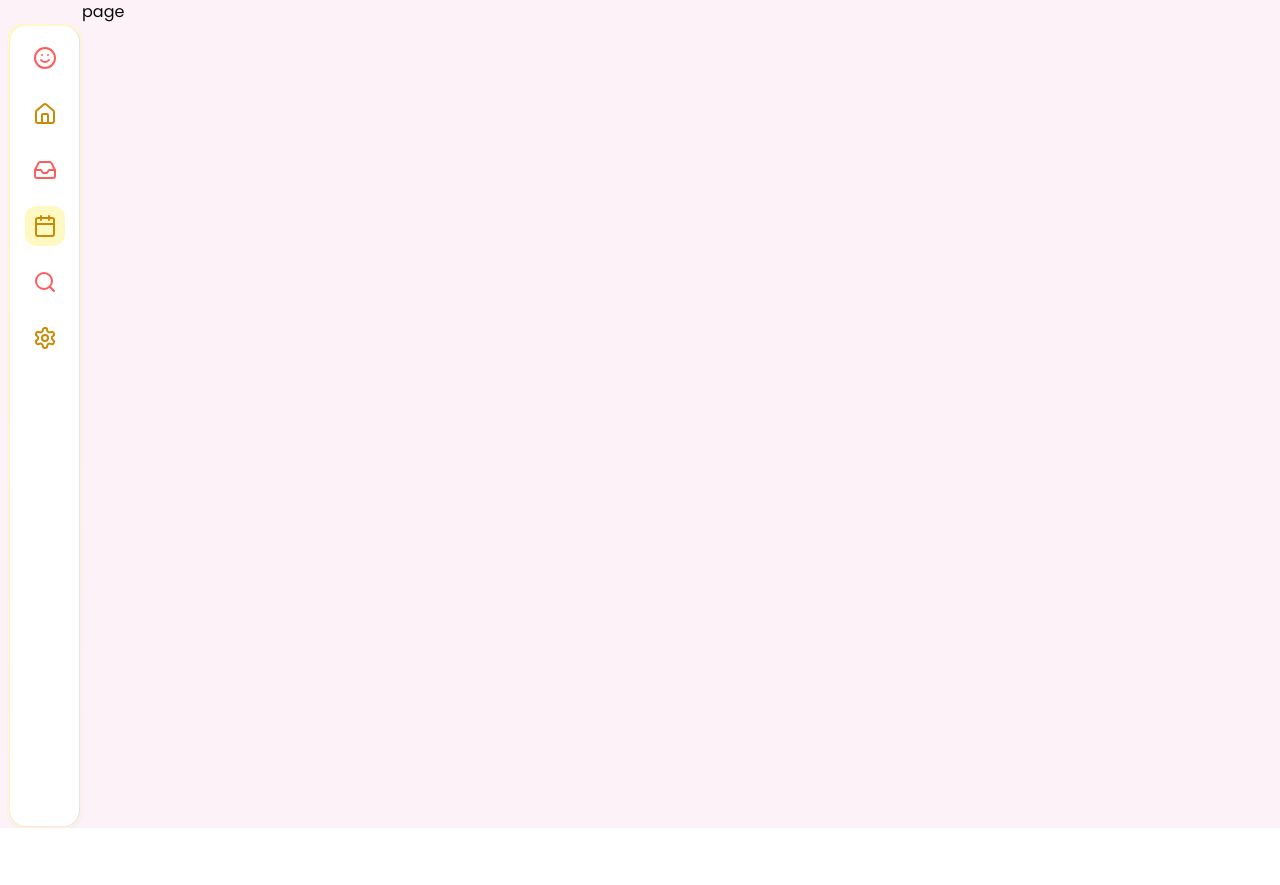
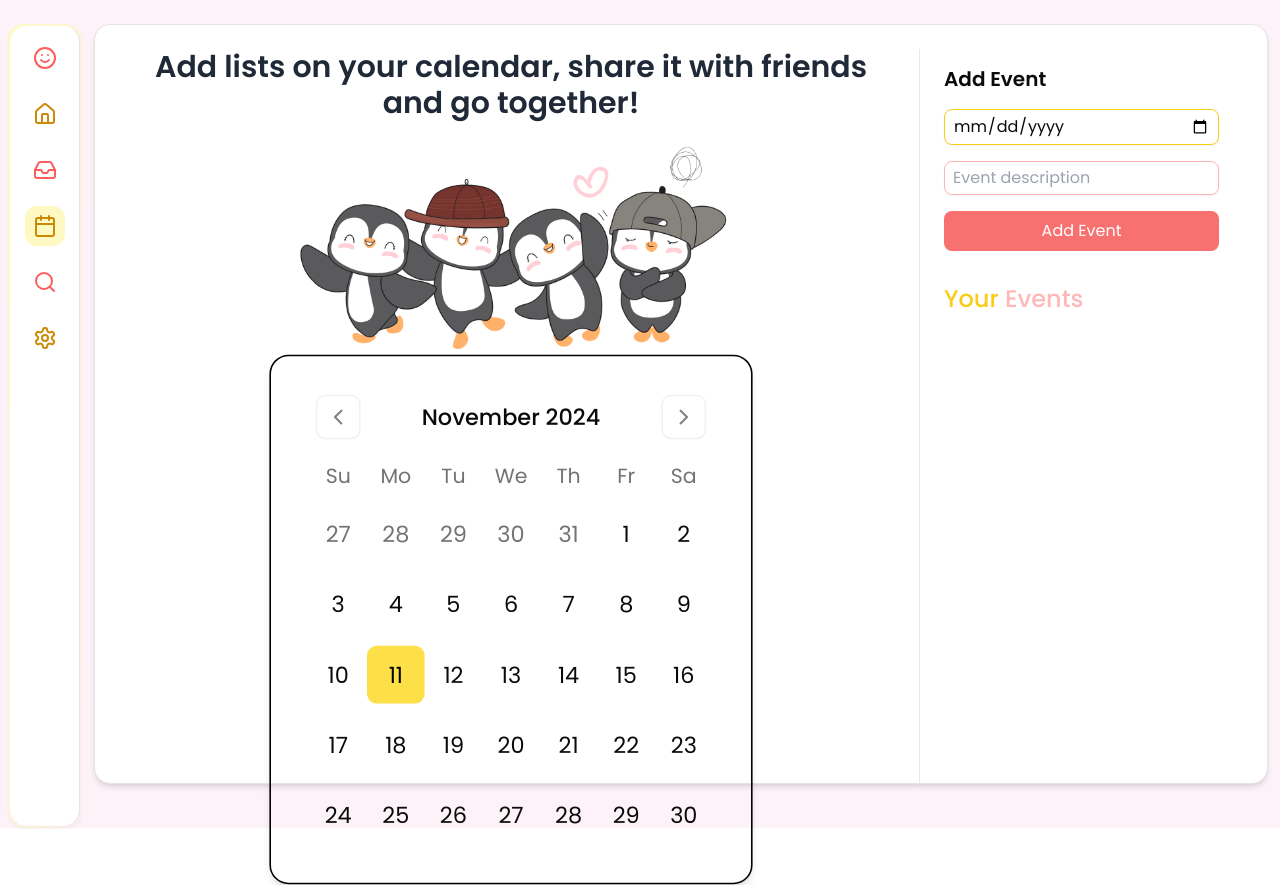
Before and after one commit to DilashaShakya/SaathiVerse, a Next.js app in the folder client/: page /users/calendar in a window 1280 px wide. Before the commit the page ends 828 px from the top, so only its background shows below. Built offline with nearby package versions, Linux system fonts and the light colour scheme.

Commit message:
added calendar UI

```diff
--- a/client/package.json
+++ b/client/package.json
@@ -24,6 +24,7 @@
     "axios": "^1.7.7",
     "class-variance-authority": "^0.7.1",
     "clsx": "^2.1.1",
+    "date-fns": "^3.6.0",
     "dotenv": "^16.4.7",
     "formik": "^2.4.6",
     "lucide-react": "^0.456.0",
@@ -31,6 +32,7 @@
     "next": "^15.0.3",
     "next-themes": "^0.4.6",
     "react": "^18.3.1",
+    "react-day-picker": "^8.10.1",
     "react-dom": "^18.3.1",
     "react-hook-form": "^7.54.2",
     "react-hot-toast": "^2.5.2",
--- a/client/src/app/users/calendar/page.js
+++ b/client/src/app/users/calendar/page.js
@@ -1,10 +1,98 @@
-'use client'
-import React from 'react'
+"use client";
+import React, { useState } from "react";
+import { Calendar } from "@/components/ui/calendar";
+import { format } from "date-fns";
+import Image from "next/image";
+import { Card, CardContent } from "@/components/ui/card";
 
-const page = () => {
+export default function CalendarWithEvents() {
+  const [date, setDate] = useState();
+  const [eventDate, setEventDate] = useState("");
+  const [eventText, setEventText] = useState("");
+  const [events, setEvents] = useState({});
+
+  const handleAddEvent = () => {
+    if (eventDate && eventText) {
+      setEvents((prev) => ({
+        ...prev,
+        [eventDate]: eventText,
+      }));
+      setEventText("");
+    }
+  };
+
+  const eventDates = Object.keys(events).map((d) => new Date(d));
+
   return (
-    <div className='font-[poppins]'>page</div>
-  )
+    <Card className="w-[98%] h-[95vh] mx-auto mt-6 rounded-2xl p-6 shadow-md bg-white bg-white mt-6 ml-3 mr-6">
+  <CardContent className="font-[poppins] flex justify-between gap-10">
+    {/* Left: Calendar with penguin */}
+    <div className="flex flex-col items-center text-center flex-1">
+      <h1 className="font-semibold text-3xl text-gray-800 mb-2">
+        Add lists on your calendar, share it with friends and go together!
+      </h1>
+
+      {/* 🐧 Penguin image above calendar */}
+      <Image
+        src="/calendarpenguin.png"
+        alt="Penguin"
+        width={450}
+        height={450}
+        className="mb-8 "
+      />
+
+      {/* Calendar */}
+      <div className="mt-2">
+        <Calendar
+          mode="single"
+          selected={date}
+          onSelect={setDate}
+          className="rounded-xl border border-black p-4 shadow-md transform scale-[1.6] p-6 mt-8"
+          modifiers={{ hasEvent: eventDates }}
+          modifiersClassNames={{
+            hasEvent:
+              "relative after:content-[''] after:absolute after:bottom-1 after:left-1/2 after:-translate-x-1/2 after:w-1.5 after:h-1.5 after:rounded-full after:bg-pink-500",
+          }}
+        />
+      </div>
+    </div>
+
+    {/* Right: Event Form */}
+    <div className="w-[300px] flex flex-col gap-4 border-l border-gray-200 pl-6 pt-4">
+      <h2 className="text-xl font-semibold ">Add Event</h2>
+      <input
+        type="date"
+        value={eventDate}
+        onChange={(e) => setEventDate(e.target.value)}
+        className="border border-yellow-400 px-2 py-1 rounded-lg shadow-sm"
+      />
+      <input
+        type="text"
+        placeholder="Event description"
+        value={eventText}
+        onChange={(e) => setEventText(e.target.value)}
+        className="border border-pink-300 px-2 py-1 rounded-lg shadow-sm"
+      />
+      <button
+        onClick={handleAddEvent}
+        className="bg-red-400 text-white px-4 py-2 rounded-lg hover:bg-yellow-500 transition"
+      >
+        Add Event
+      </button>
+
+      <div className="mt-4">
+        <h3 className="font-medium mb-1 text-2xl"><span className="text-yellow-400">Your </span><span className="text-pink-300">Events</span></h3>
+        <ul className="text-left text-sm text-gray-700">
+          {Object.entries(events).map(([d, e], i) => (
+            <li key={i}>
+              <strong>{format(new Date(d), "MMM d")}:</strong> {e}
+            </li>
+          ))}
+        </ul>
+      </div>
+    </div>
+  </CardContent>
+</Card>
+
+  );
 }
-
-export default page
--- a/client/src/components/ui/app-sidebar.jsx
+++ b/client/src/components/ui/app-sidebar.jsx
@@ -34,7 +34,7 @@ export function AppSidebar() {
   ]
 
   return (
-    <div className="ml-2 mt-6 rounded-2xl p-[2px] bg-gradient-to-br from-yellow-100 to-pink-100 shadow-sm">
+    <div className="ml-2  mt-6 rounded-2xl p-[2px] bg-gradient-to-br from-yellow-100 to-pink-100 shadow-sm">
       <Sidebar className="bg-white rounded-2xl w-[70px] p-3 flex flex-col items-center">
         <SidebarContent>
           <SidebarGroup>
--- /dev/null
+++ b/client/src/components/ui/calendar.jsx
@@ -0,0 +1,70 @@
+"use client";
+
+import * as React from "react";
+import { ChevronLeft, ChevronRight } from "lucide-react";
+import { DayPicker } from "react-day-picker";
+
+import { cn } from "@/lib/utils";
+import { buttonVariants } from "@/components/ui/button";
+
+function Calendar({
+  className,
+  classNames,
+  showOutsideDays = true,
+  ...props
+}) {
+  return (
+    <DayPicker
+      showOutsideDays={showOutsideDays}
+      className={cn("p-3", className)}
+      classNames={{
+        months: "flex flex-col sm:flex-row space-y-4 sm:space-x-4 sm:space-y-0",
+        month: "space-y-4",
+        caption: "flex justify-center pt-1 relative items-center",
+        caption_label: "text-sm font-medium",
+        nav: "space-x-1 flex items-center",
+        nav_button: cn(
+          buttonVariants({ variant: "outline" }),
+          "h-7 w-7 bg-transparent p-0 opacity-50 hover:opacity-100"
+        ),
+        nav_button_previous: "absolute left-1",
+        nav_button_next: "absolute right-1",
+        table: "w-full border-collapse space-y-1",
+        head_row: "flex",
+        head_cell:
+          "text-muted-foreground rounded-md w-9 font-normal text-[0.8rem]",
+        row: "flex w-full mt-2",
+        cell: "h-9 w-9 text-center text-sm p-0 relative [&:has([aria-selected].day-range-end)]:rounded-r-md [&:has([aria-selected].day-outside)]:bg-accent/50 [&:has([aria-selected])]:bg-accent first:[&:has([aria-selected])]:rounded-l-md last:[&:has([aria-selected])]:rounded-r-md focus-within:relative focus-within:z-20",
+        day: cn(
+          buttonVariants({ variant: "ghost" }),
+          "h-9 w-9 p-0 font-normal aria-selected:opacity-100"
+        ),
+        day_range_end: "day-range-end",
+        day_selected:
+          "bg-primary text-primary-foreground hover:bg-primary hover:text-primary-foreground focus:bg-primary focus:text-primary-foreground",
+        day_today:
+          "bg-yellow-300 text-black rounded-full hover:bg-pink-400 hover:text-white",
+        day_outside:
+          "day-outside text-muted-foreground aria-selected:bg-accent/50 aria-selected:text-muted-foreground",
+        day_disabled: "text-muted-foreground opacity-50",
+        day_range_middle:
+          "aria-selected:bg-accent aria-selected:text-accent-foreground",
+        day_hidden: "invisible",
+        ...classNames,
+      }}
+      components={{
+        IconLeft: ({ className, ...props }) => (
+          <ChevronLeft className={cn("h-4 w-4", className)} {...props} />
+        ),
+        IconRight: ({ className, ...props }) => (
+          <ChevronRight className={cn("h-4 w-4", className)} {...props} />
+        ),
+      }}
+      {...props}
+    />
+  );
+}
+
+Calendar.displayName = "Calendar";
+
+export { Calendar };
```
Also changed, not shown: client/public/calendarpenguin.png (added), 1 other file (tests, documents, lock files or other folders).
